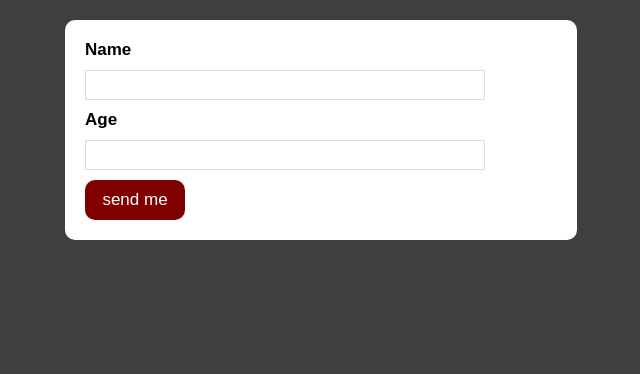
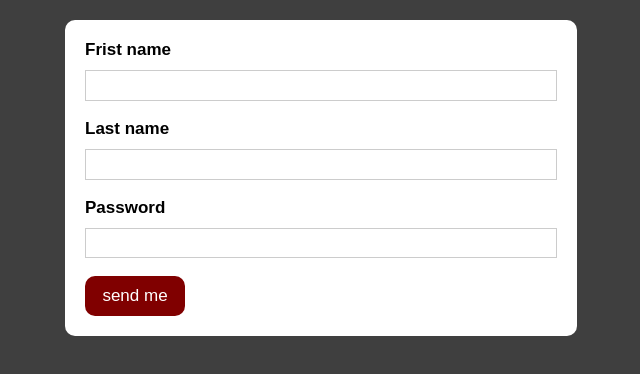
Before and after one commit to MahsumaRezai/Data_vaildation, a JavaScript app: page / in a window 1280 px wide. Shown: the top 374 px of the page, without its empty margins (319-959 px from the left). Built offline with nearby package versions, Linux system fonts and the light colour scheme.

Commit message:
work on input section

```diff
--- a/src/componets/AddUser/AddUser.js
+++ b/src/componets/AddUser/AddUser.js
@@ -10,10 +10,12 @@ const AddUser = () => {
     return (
         <Card >
             <form className={classes.form} onSubmit={AddUserHandler}>
-                <label htmlFor="Name" className={classes.label} >Name</label>
+                <label htmlFor="Name" className={classes.label} >Frist name</label>
                 <input type="text" className={classes.input}></input>
-                <label htmlFor="Name" className={classes.label} >Age</label>
-                <input type="number " className={classes.input}></input>
+                <label htmlFor="Name" className={classes.label} >Last name</label>
+                <input type="text " className={classes.input}></input>
+                <label htmlFor="Name" className={classes.label} >Password</label>
+                <input type="password " className={classes.input}></input>
                 <Button>send me</Button>
 
             </form>
--- a/src/componets/AddUser/AddUser.module.css
+++ b/src/componets/AddUser/AddUser.module.css
@@ -7,9 +7,14 @@
 }
 
 .input {
-    width: 400px;
-    height: 30px;
-    border: 1px solid gainsboro;
+    font: inherit;
+    display: block;
+    width: 100%;
+    border: 1px solid #ccc;
+    padding: 0.15rem;
+    margin-bottom: 0.5rem;
+
+
 }
 
 .label {
```
